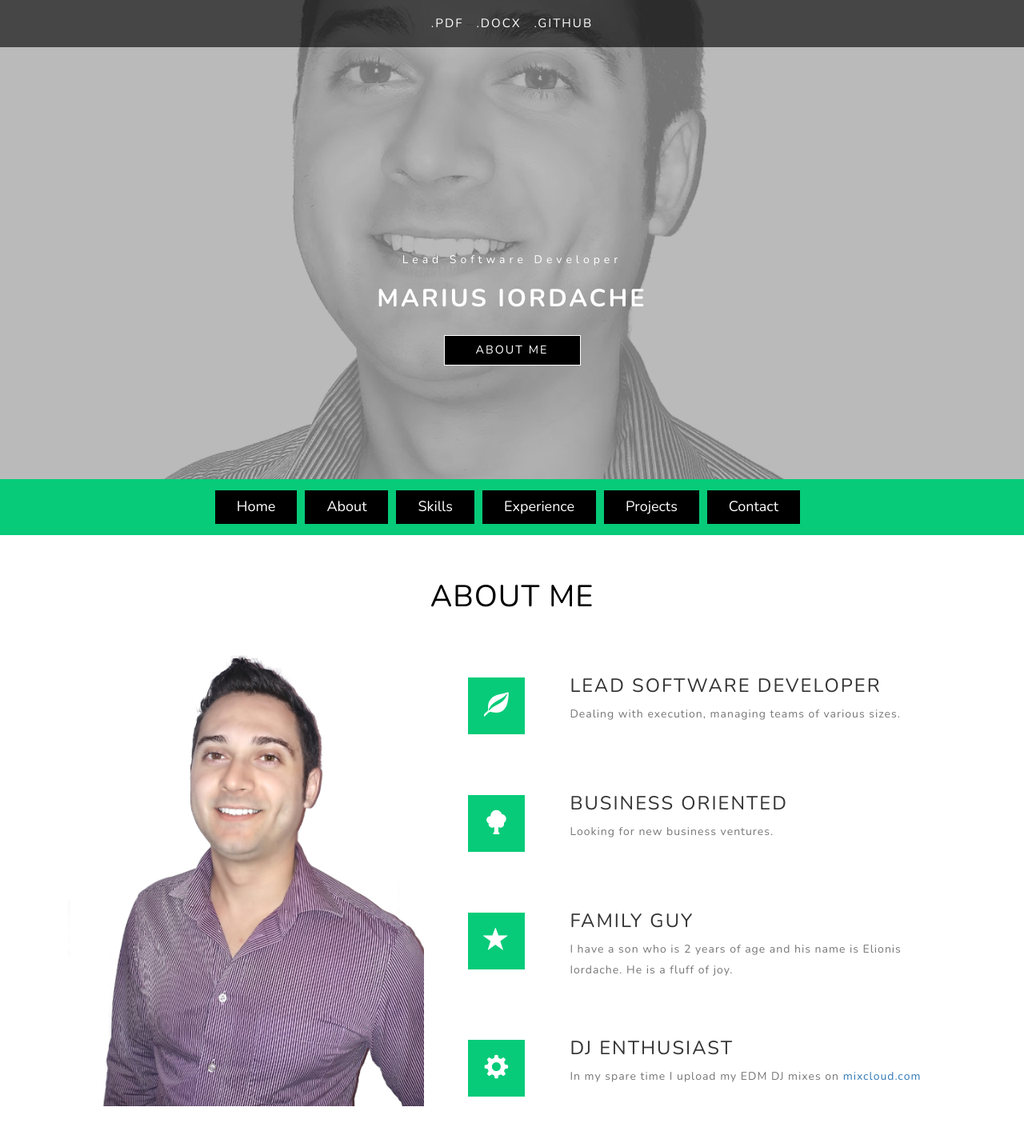
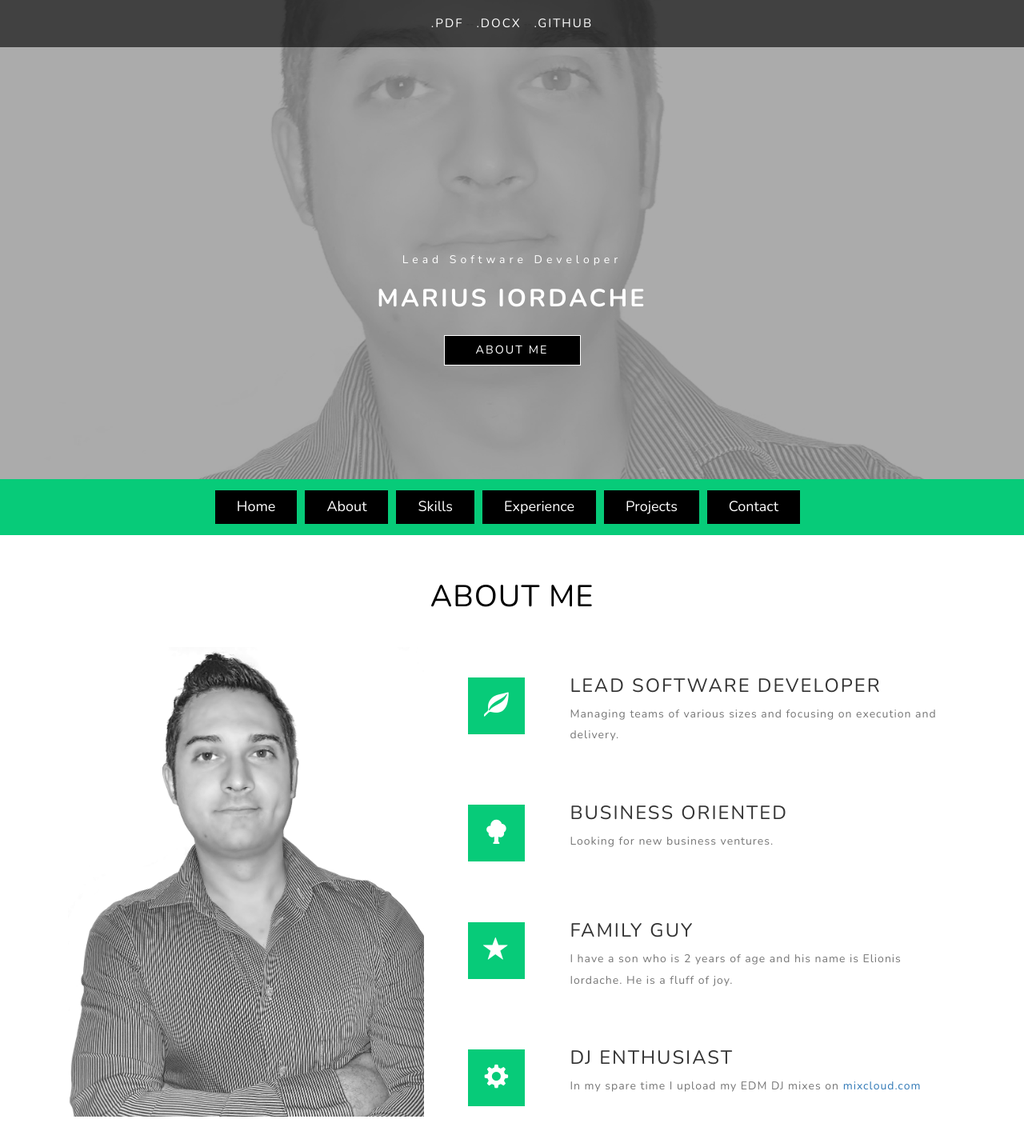
Before and after one commit to E36M3rius/mariusiordache-web, a website: page public/index.html in a window 1280 px wide. Shown: the top 1424 px of the page at 80% size. Drawn offline with nearby package versions, Linux system fonts and the light colour scheme; files whose address does not match are found by name.

Commit message:
updated pictures

```diff
--- a/public/css/style.css
+++ b/public/css/style.css
@@ -73,7 +73,7 @@ a:focus, a:hover {
 	margin:0
 }
 .banner-agile {
-	background: url(../images/marius3.jpg) no-repeat 0px 0px;
+	background: url(../images/marius6.jpg) no-repeat 0px 0px;
 	background-size: cover;
 	-webkit-background-size: cover;
 	-moz-background-size: cover;
--- a/public/index.html
+++ b/public/index.html
@@ -85,7 +85,7 @@ License URL: http://creativecommons.org/licenses/by/3.0/
 			<div class="w3l-grids-about">
 				<div class="col-md-5 w3ls-ab-right">
 					<div class="agile-about-right-img">
-						<img src="images/marius2.jpg" alt="">
+						<img src="images/marius4.jpg" alt="">
 					</div>
 				</div>
 				<div class="col-md-7 w3ls-agile-left">
@@ -96,7 +96,7 @@ License URL: http://creativecommons.org/licenses/by/3.0/
 							</div>
 							<div class="text-w3l">
 								<h4>Lead Software Developer</h4>
-								<p>Dealing with execution, managing teams of various sizes.</p>
+								<p>Managing teams of various sizes and focusing on execution and delivery.</p>
 							</div>
 							<div class="clearfix"> </div>
 						</div>
```
Also changed, not shown: public/images/marius4.jpg (added), public/images/marius5.jpg (added), public/images/marius6.jpg (added).
